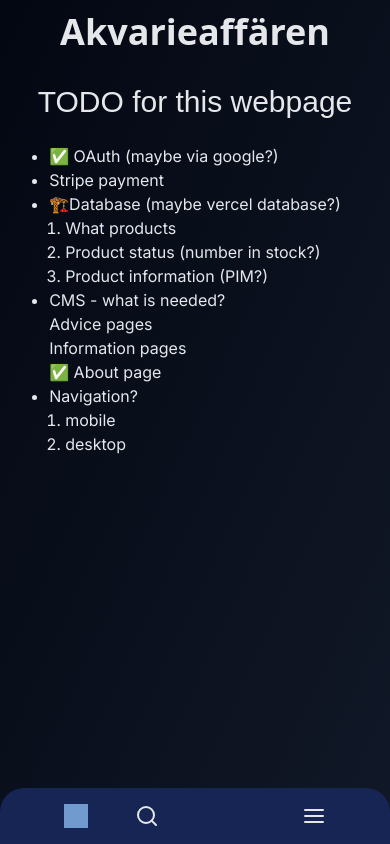
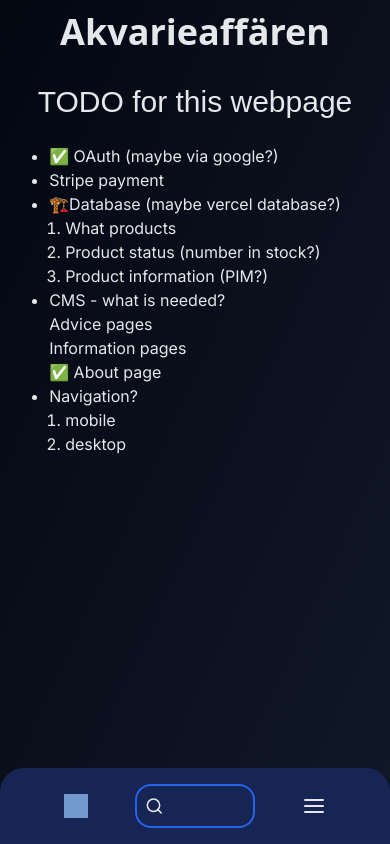
Before and after one commit to Andreeastroem/akvarieaffar, a Next.js app: page /todo in a window 390 px wide. Built offline with nearby package versions, Linux system fonts and the light colour scheme; a web font is replaced by a local one.

Commit message:
fix: add search input and some styling

```diff
--- a/app/MobileMenu.tsx
+++ b/app/MobileMenu.tsx
@@ -3,7 +3,7 @@ import { Menu } from "@/icons";
 
 export default async function MobileMenu() {
   return (
-    <div className="grid grid-cols-3 md:hidden fixed bottom-0 left-0 right-0 p-4 bg-blue-950 rounded-t-3xl">
+    <div className="grid grid-cols-3 justify-center items-center md:hidden fixed bottom-0 left-0 right-0 p-4 bg-blue-950 rounded-t-3xl">
       <MenuButton />
       <MenuSearch />
       <MenuButton icon={<Menu />} />
@@ -12,7 +12,12 @@ export default async function MobileMenu() {
 }
 
 function MenuSearch() {
-  return <SearchIcon />;
+  return (
+    <div className="flex gap-1 group border-blue-600 p-2 rounded-2xl focus-within:rounded-none transition-all duration-1000 outline-none focus-within:border-blue-400 border-2">
+      <SearchIcon />
+      <input className="w-full bg-transparent" type="search" />
+    </div>
+  );
 }
 
 function MenuButton({
```
